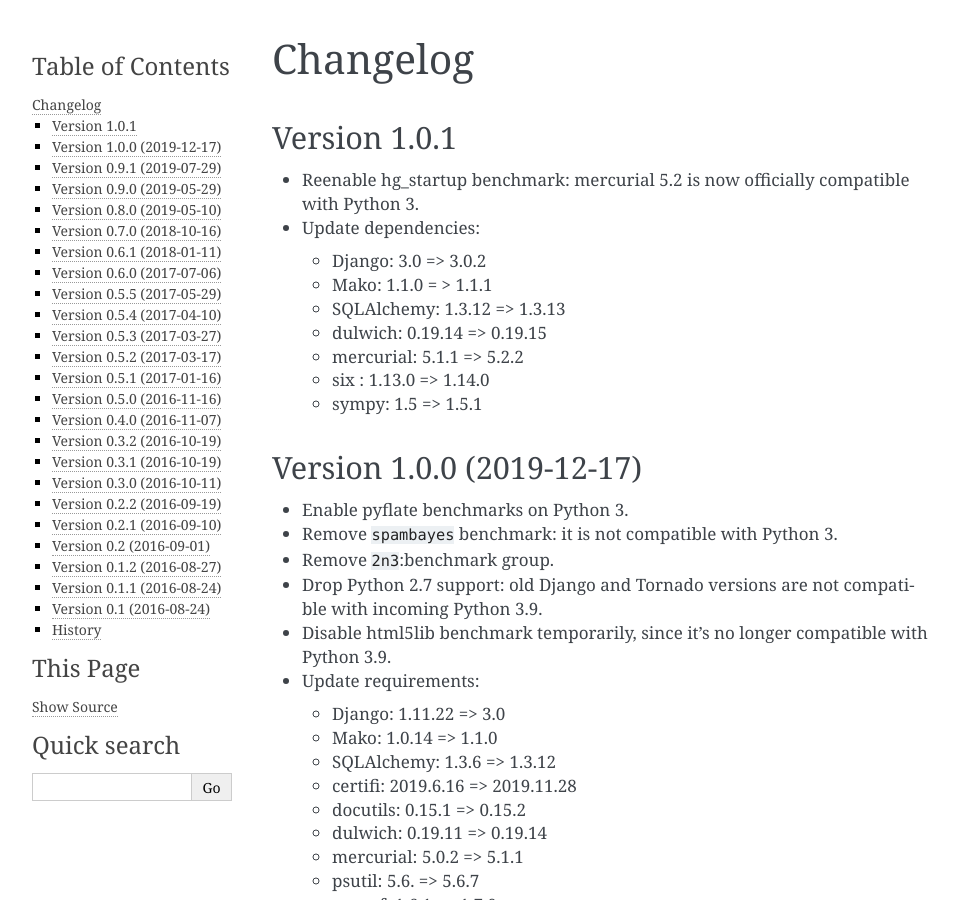
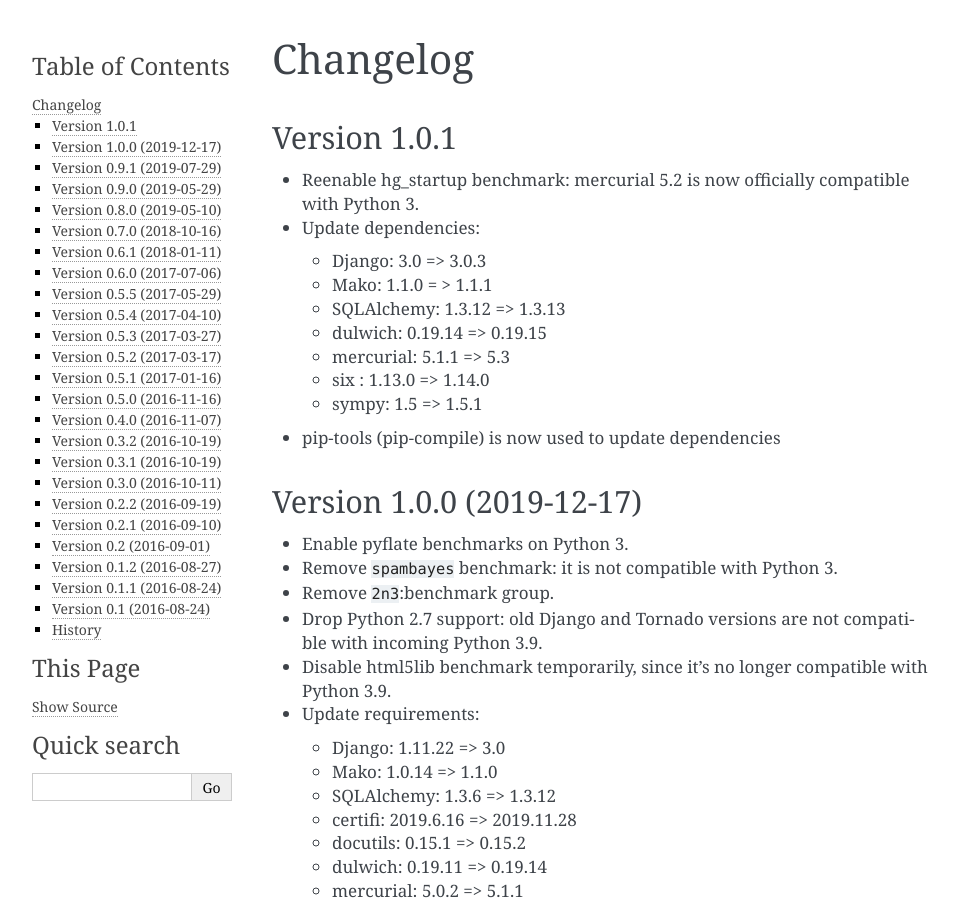
Before and after one commit to python/pyperformance, a Sphinx documentation site: the page built from doc/changelog.rst, in a window 1280 px wide and 900 px high. Shown: the whole window, without its empty margins (148-1107 px from the left). Built offline with Sphinx 7.4.7, drawn with Linux system fonts in a browser that asks for light colours.

Commit message:
Use pip-tools

```diff
--- a/doc/changelog.rst
+++ b/doc/changelog.rst
@@ -8,13 +8,15 @@
   with Python 3.
 * Update dependencies:
 
-  * Django: 3.0 => 3.0.2
+  * Django: 3.0 => 3.0.3
   * Mako: 1.1.0 = > 1.1.1
   * SQLAlchemy: 1.3.12 => 1.3.13
   * dulwich: 0.19.14 => 0.19.15
-  * mercurial: 5.1.1 => 5.2.2
+  * mercurial: 5.1.1 => 5.3
   * six : 1.13.0 => 1.14.0
   * sympy: 1.5 => 1.5.1
+
+* pip-tools (pip-compile) is now used to update dependencies
 
 Version 1.0.0 (2019-12-17)
 --------------------------
```
Also changed, not shown: setup.py (+3 -6 lines), .travis.yml, 3 other files.
